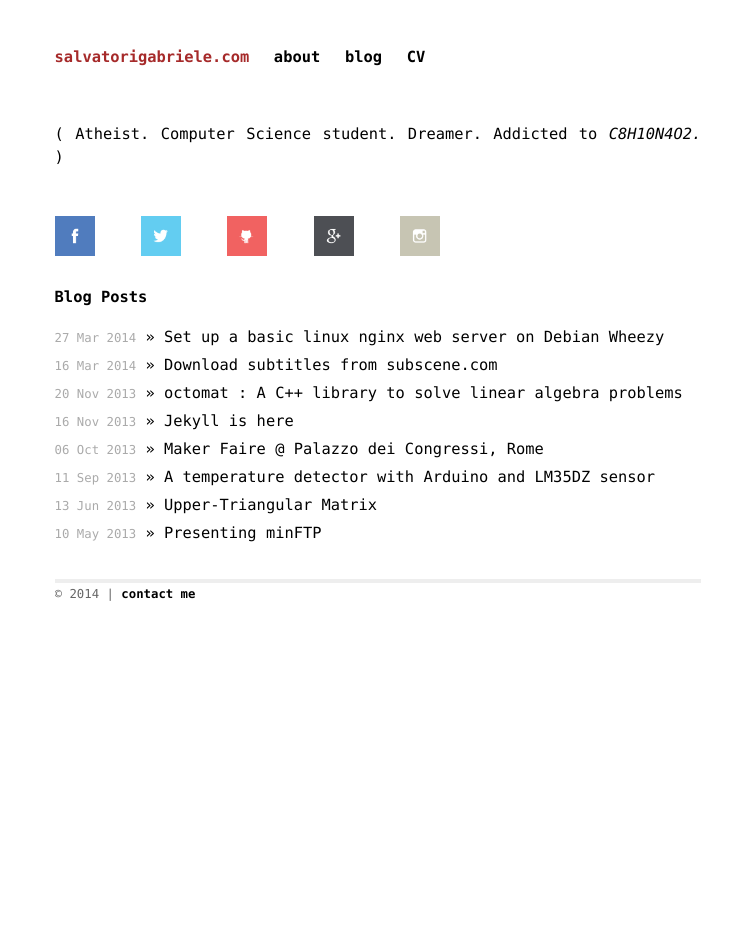
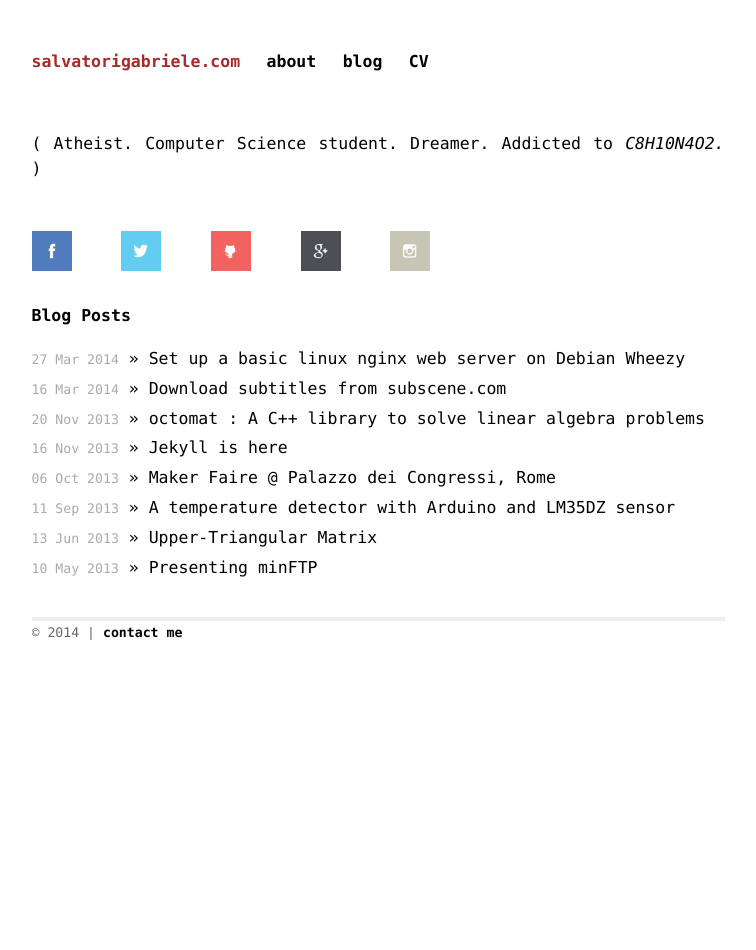
Before and after one commit to gsalvatori/salvatorigabriele.com, a Jekyll site: the page built from index.html, in a window 1280 px wide. Shown: the whole page, without its empty margins (262-1018 px from the left). Built offline with Jekyll 4.4.1, drawn with Linux system fonts in a browser that asks for light colours; Markdown is read by kramdown in place of the engine named in the settings.

Commit message:
Update main.css

```diff
--- a/css/main.css
+++ b/css/main.css
@@ -17,7 +17,7 @@ html, body {
 
 body {
   background-color: white;
-  font: 14px Menlo, Monaco, monospace;
+  font: 15px Menlo, Monaco, monospace;
   *font-size: small;
   text-align: center;
 }
```
